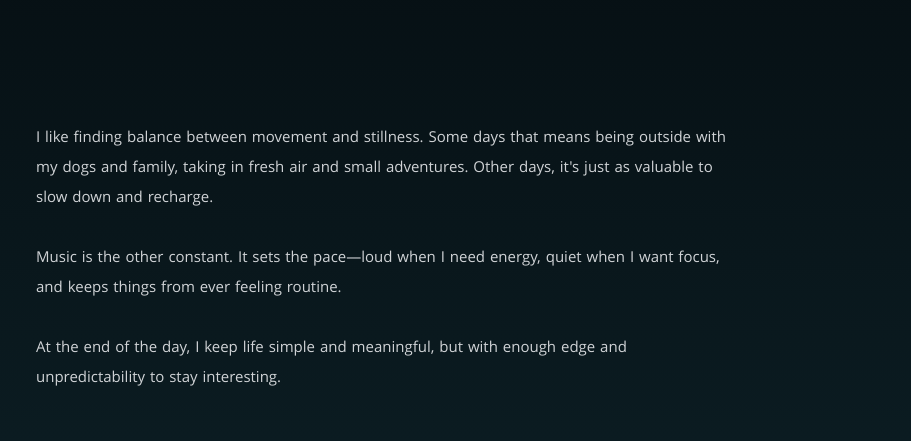
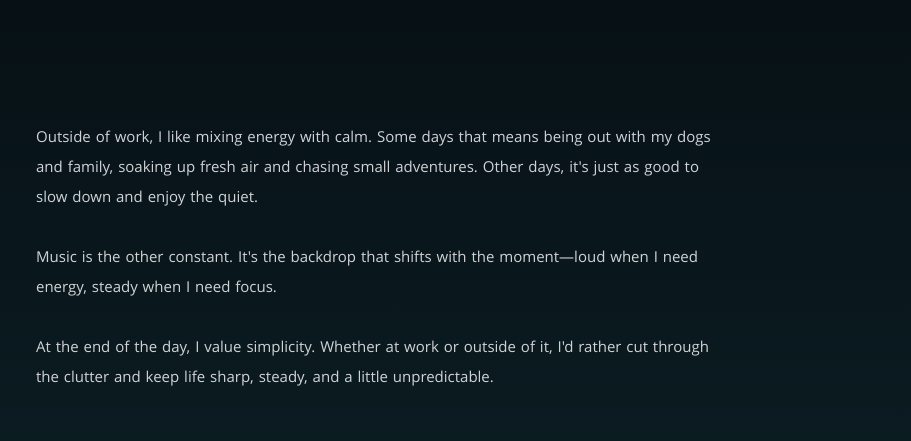
Before and after one commit to Jessica-Langis/portfolio, a plain HTML site: page index.html in a window 1280 px wide. Shown: the part 2160-2601 px from the top of the page, 369-1280 px from the left. Drawn offline with nearby package versions, Linux system fonts and the light colour scheme.

Commit message:
Update index.html

```diff
--- a/index.html
+++ b/index.html
@@ -262,13 +262,13 @@
 
             <div class="nine columns main-col">
                <p>
-                  I like finding balance between movement and stillness. Some days that means being outside with my dogs and family, taking in fresh air and small adventures. Other days, it's just as valuable to slow down and recharge.
+                  Outside of work, I like mixing energy with calm. Some days that means being out with my dogs and family, soaking up fresh air and chasing small adventures. Other days, it's just as good to slow down and enjoy the quiet.
                </p>
                <p>
-                  Music is the other constant. It sets the pace—loud when I need energy, quiet when I want focus, and keeps things from ever feeling routine.
+                  Music is the other constant. It's the backdrop that shifts with the moment—loud when I need energy, steady when I need focus.
                </p>
                <p>
-                  At the end of the day, I keep life simple and meaningful, but with enough edge and unpredictability to stay interesting.
+                  At the end of the day, I value simplicity. Whether at work or outside of it, I'd rather cut through the clutter and keep life sharp, steady, and a little unpredictable.
                </p>
 
          </div> <!-- end .main-col -->
```
